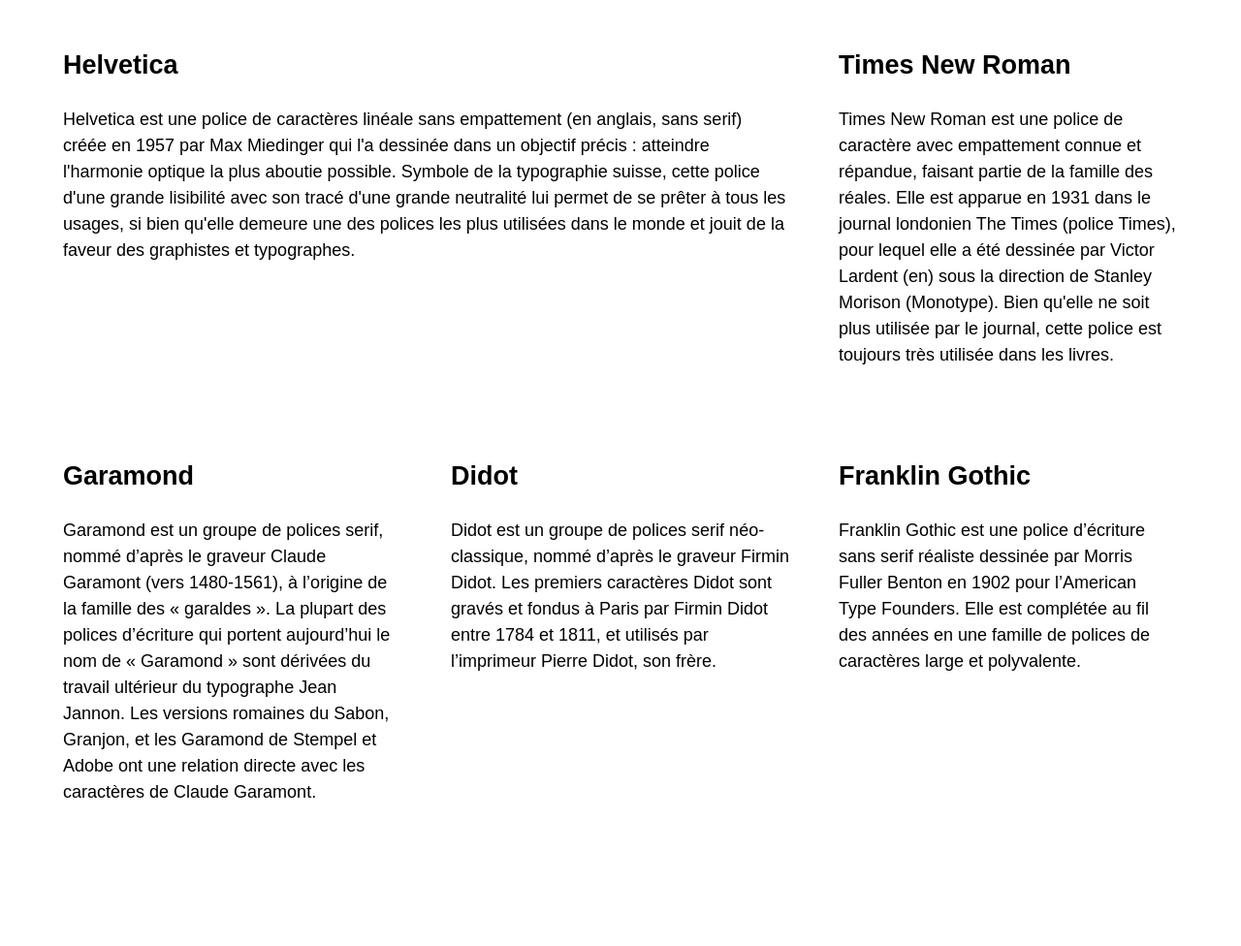
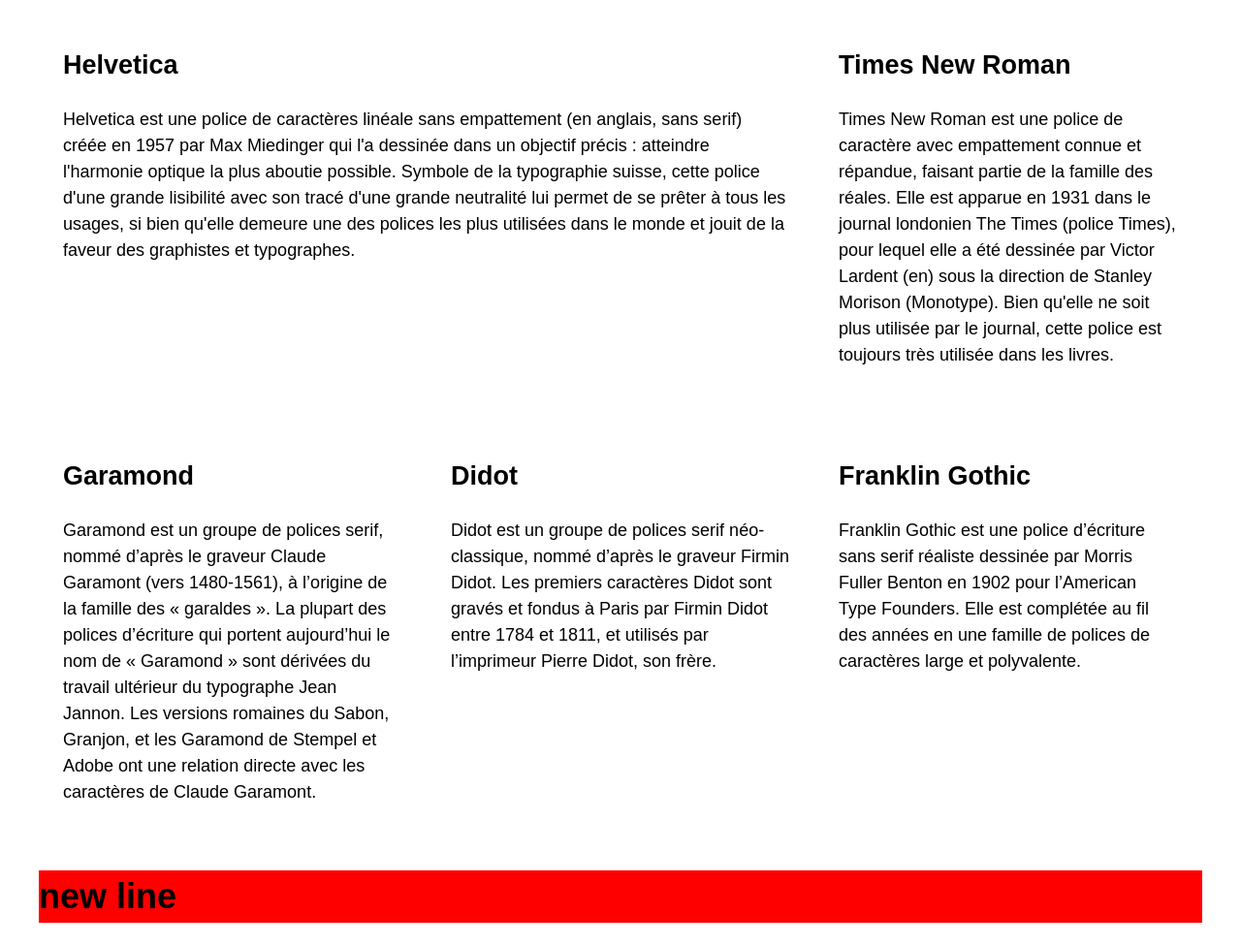
Before and after one commit to badia3/TpGit, a plain HTML site: page index.html in a window 1280 px wide. Shown: the whole page at 97% size. Before the commit the page ends 874 px from the top, so only its background shows below. Drawn offline with Linux system fonts and the light colour scheme.

Commit message:
second push

```diff
--- a/index.html
+++ b/index.html
@@ -32,5 +32,6 @@
   </article>
 </div>
 </div>
+<h1 class="item">new line</h1>
 	</body>
 </html>
--- a/style.css
+++ b/style.css
@@ -20,3 +20,6 @@ body{
 .flex-item.w66{
   width:66.66%;
 }
+.item{
+background-color: red;
+}
```
